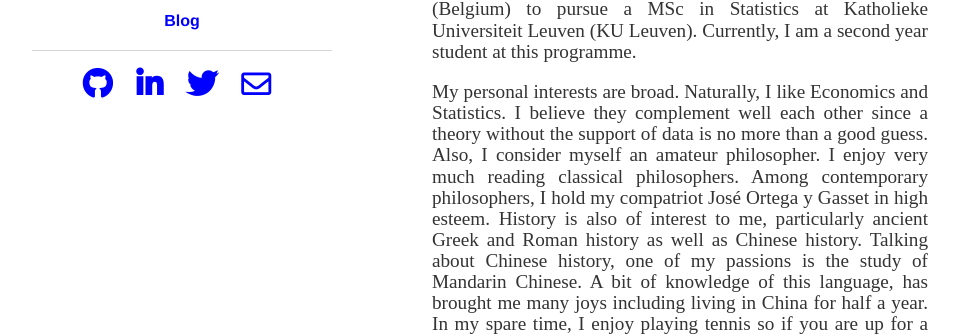
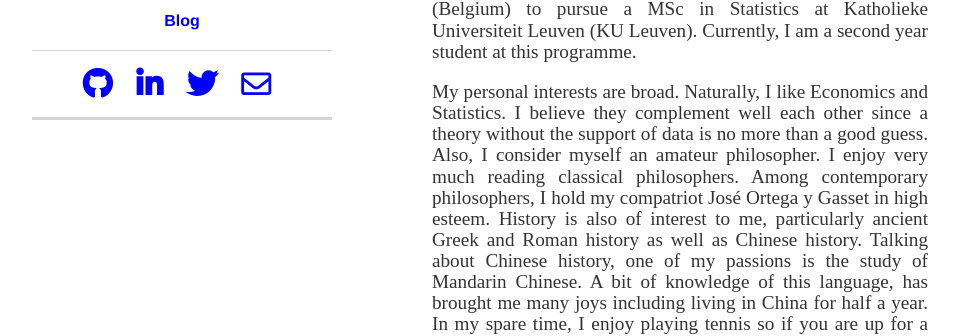
Before and after one commit to jpconher/jpconher.github.io, a Jekyll site: the page built from index.html, in a window 1280 px wide. Shown: the part 475-811 px from the top of the page, without its empty margins (160-1119 px from the left). Built offline with Jekyll 4.4.1, drawn with Linux system fonts in a browser that asks for light colours; nearby versions of some CDN libraries.

Commit message:
Update main.css

```diff
--- a/css/main.css
+++ b/css/main.css
@@ -112,34 +112,19 @@ ul.posts li a{
     border-radius: 50%;
 }
 
-@media only screen and (min-width: 1000px) {
 .social {
     border-top: 1px solid #d5d5d5;
+    border-bottom: 3px solid #d5d5d5;
     margin-top: 20px;
+    margin-bottom: 20px;
 }
+
 
  .social li {
         display: inline;
         margin-right: 10px;
         padding-top: 20px;
  }
-}
-
-@media only screen and (max-width: 1000px) {
-    .social {
-        border-top: 1px solid #d5d5d5;
-        border-bottom: 2px solid #d5d5d5;
-        margin-top: 20px;
-        margin-bottom: 20px;
-    }
-
-    .social li {
-        display: inline;
-        margin-right: 10px;
-        padding-top: 20px;
-        padding-bottom: 20px;
-    }
-}
 
 .social lu {
     display: block;
```
Lines whose indentation alone changed are shown as unchanged.
